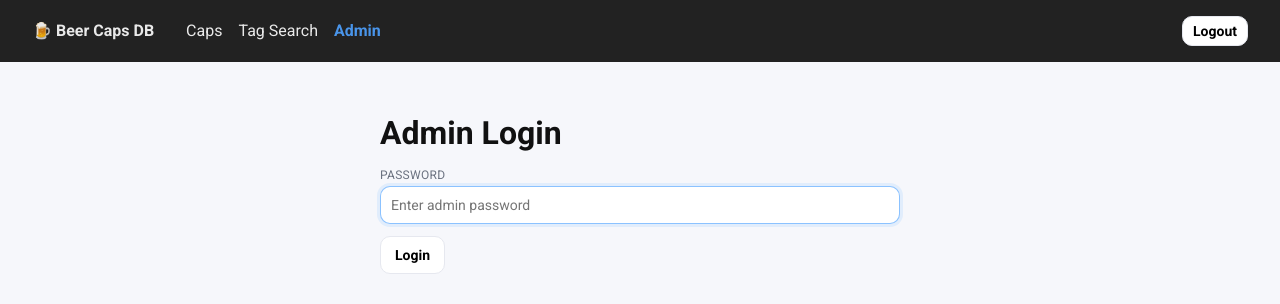
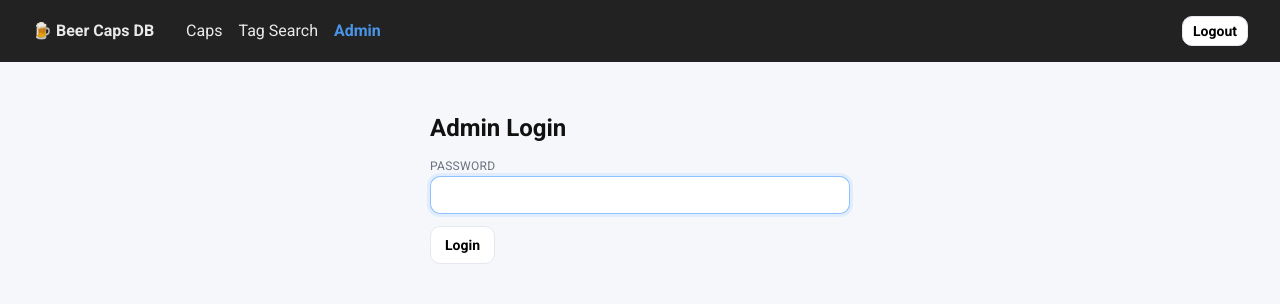
Before and after one commit to doimicisizeceberi-bit/capacedebere, a Next.js app: page /admin/login in a window 1280 px wide. Shown: the top 304 px of the page. Built offline with nearby package versions, Linux system fonts and the light colour scheme.

Commit message:
Wrap admin login useSearchParams in Suspense

```diff
--- /dev/null
+++ b/src/app/admin/login/LoginClient.tsx
@@ -0,0 +1,69 @@
+"use client";
+
+import { useMemo, useState } from "react";
+import { useRouter, useSearchParams } from "next/navigation";
+
+export default function LoginClient() {
+  const router = useRouter();
+  const sp = useSearchParams();
+
+  const nextPath = useMemo(() => sp?.get("next") || "/admin", [sp]);
+
+  const [password, setPassword] = useState("");
+  const [loading, setLoading] = useState(false);
+  const [error, setError] = useState<string | null>(null);
+
+  const onSubmit = async (e: React.FormEvent) => {
+    e.preventDefault();
+    setLoading(true);
+    setError(null);
+
+    try {
+      const res = await fetch("/api/admin/auth/login", {
+        method: "POST",
+        headers: { "Content-Type": "application/json" },
+        body: JSON.stringify({ password }),
+      });
+
+      const json = await res.json().catch(() => ({}));
+
+      if (!res.ok) {
+        setError(json?.error || "Login failed");
+        setLoading(false);
+        return;
+      }
+
+      router.replace(nextPath);
+    } catch {
+      setError("Login failed");
+      setLoading(false);
+    }
+  };
+
+  return (
+    <div className="card" style={{ maxWidth: 420, margin: "20px auto" }}>
+      <h2 style={{ marginTop: 0 }}>Admin Login</h2>
+
+      <form onSubmit={onSubmit}>
+        <label className="label">Password</label>
+        <input
+          className="input"
+          type="password"
+          value={password}
+          onChange={(e) => setPassword(e.target.value)}
+          autoFocus
+        />
+
+        {error && (
+          <div style={{ marginTop: 10, color: "#b00020" }}>{error}</div>
+        )}
+
+        <div style={{ marginTop: 12 }}>
+          <button className="button" type="submit" disabled={loading}>
+            {loading ? "Signing in..." : "Login"}
+          </button>
+        </div>
+      </form>
+    </div>
+  );
+}
--- a/src/app/admin/login/page.tsx
+++ b/src/app/admin/login/page.tsx
@@ -1,71 +1,10 @@
-"use client";
+import { Suspense } from "react";
+import LoginClient from "./LoginClient";
 
-import React, { useMemo, useState } from "react";
-import { useRouter, useSearchParams } from "next/navigation";
-
-export default function AdminLoginPage() {
-  const router = useRouter();
-	const sp = useSearchParams();
-
-	const nextPath = useMemo(() => sp?.get("next") || "/admin", [sp]);
-
-  const [password, setPassword] = useState("");
-  const [loading, setLoading] = useState(false);
-  const [err, setErr] = useState<string | null>(null);
-
-  const onSubmit = async (e: React.FormEvent) => {
-    e.preventDefault();
-    setErr(null);
-    setLoading(true);
-
-    try {
-      const res = await fetch("/api/admin/auth/login", {
-        method: "POST",
-        headers: { "content-type": "application/json" },
-        body: JSON.stringify({ password }),
-      });
-
-      const json = await res.json().catch(() => ({}));
-      if (!res.ok) {
-        setErr(json?.error || "Login failed");
-        setLoading(false);
-        return;
-      }
-
-      router.replace(nextPath);
-    } catch (e: any) {
-      setErr(e?.message || "Login failed");
-      setLoading(false);
-    }
-  };
-
+export default function Page() {
   return (
-    <div className="card" style={{ maxWidth: 520, margin: "20px auto" }}>
-      <h1 style={{ marginTop: 0 }}>Admin Login</h1>
-
-      <form onSubmit={onSubmit}>
-        <label className="label">Password</label>
-        <input
-          className="input"
-          type="password"
-          value={password}
-          onChange={(e) => setPassword(e.target.value)}
-          autoFocus
-          placeholder="Enter admin password"
-        />
-
-        {err ? (
-          <div className="card" style={{ marginTop: 10, border: "1px solid #f3b4b4" }}>
-            {err}
-          </div>
-        ) : null}
-
-        <div style={{ marginTop: 12, display: "flex", gap: 10 }}>
-          <button className="button" type="submit" disabled={loading}>
-            {loading ? "Logging in..." : "Login"}
-          </button>
-        </div>
-      </form>
-    </div>
+    <Suspense fallback={<div className="container">Loading...</div>}>
+      <LoginClient />
+    </Suspense>
   );
 }
```
